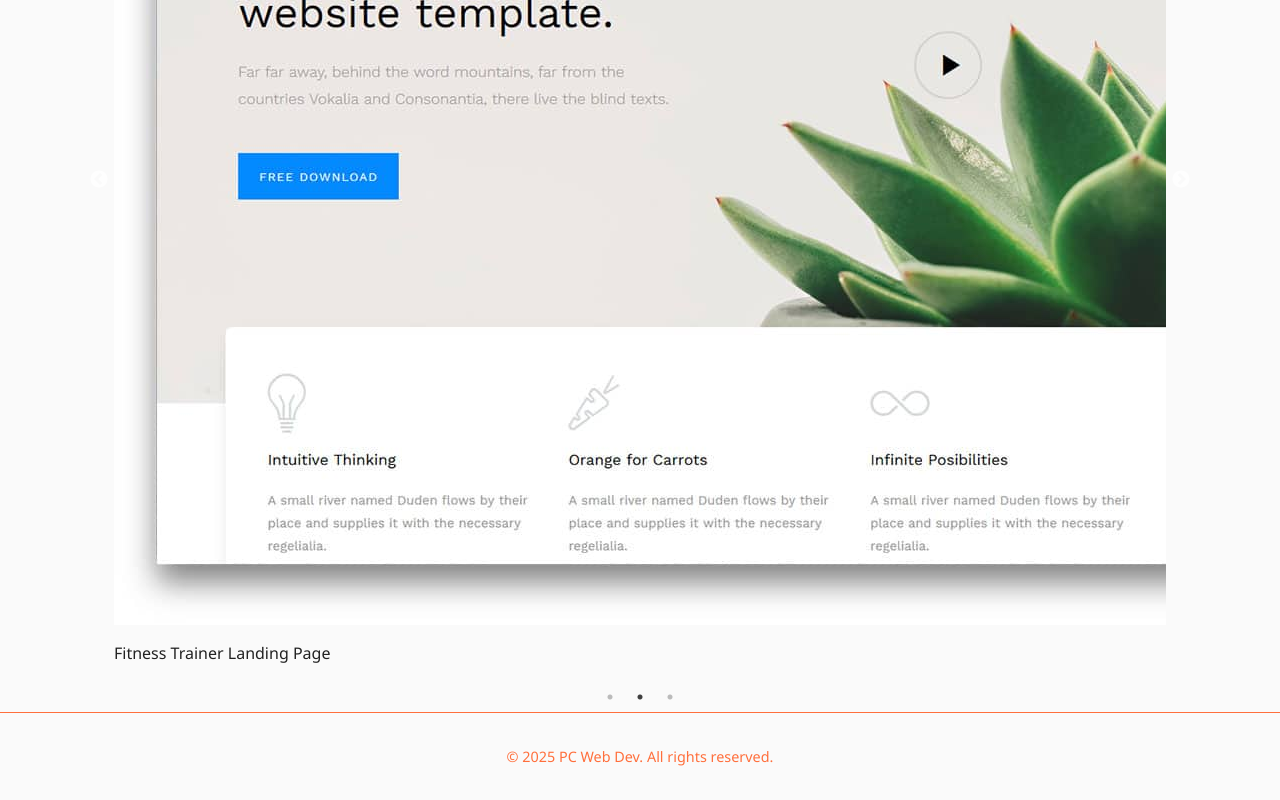
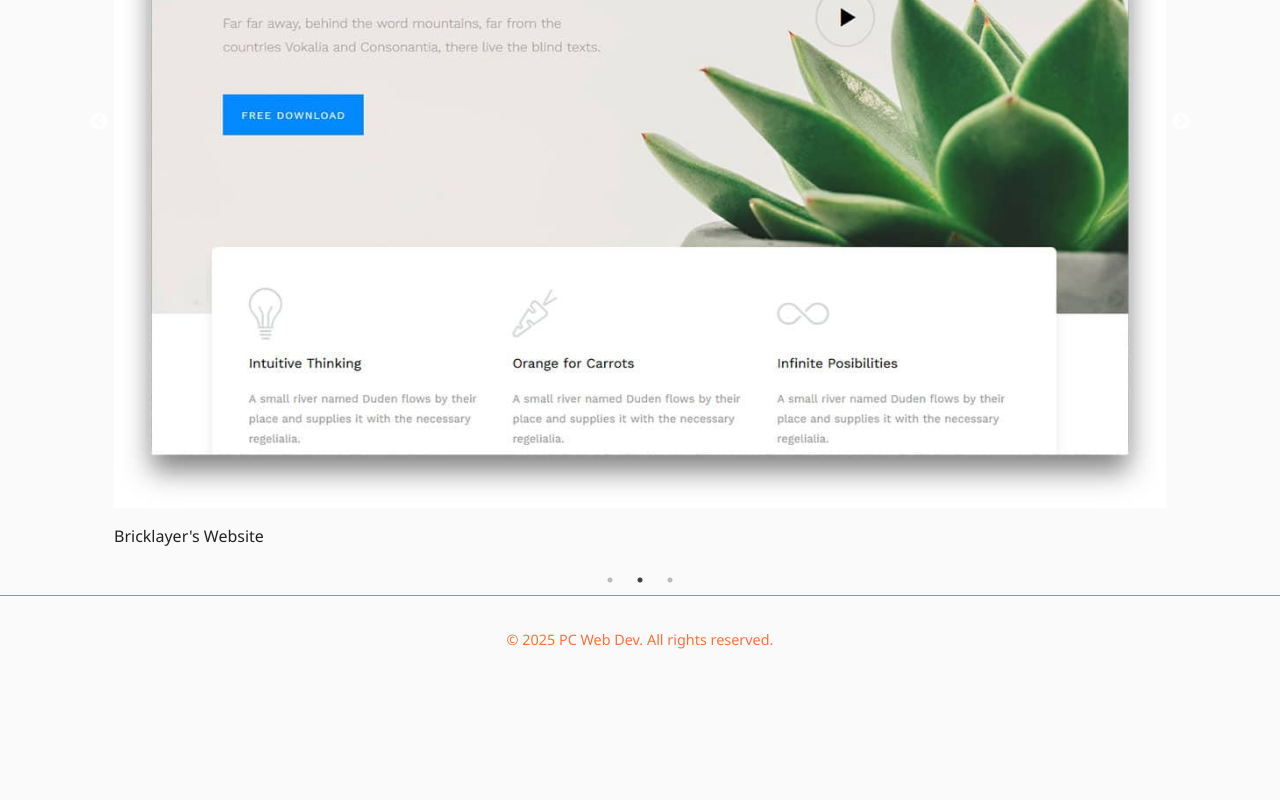
Before and after one commit to PCWebDev27/pc-web-dev-site, a plain HTML site: page portfolio.html in a window 1280 px wide. Shown: the part 579-1379 px from the top of the page. After the commit the page ends 1263 px from the top, so only its background shows below. Drawn offline with nearby package versions, Linux system fonts and the light colour scheme.

Commit message:
Update portfolio.html

```diff
--- a/portfolio.html
+++ b/portfolio.html
@@ -35,18 +35,18 @@
     <section class="portfolio-section container">
       <h2 class="section-title fade-in delay-1">Our Work</h2>
 
-      <div class="portfolio-slider fade-in delay-2">
+       <div class="portfolio-slider fade-in delay-2">
         <div class="portfolio-slide">
-          <img src="images/portfolio1.jpg" alt="Local Bakery Website" />
-          <p>Local Bakery Website</p>
+          <img src="images/portfolio1.jpg" alt="Bricklayer's Website" style="max-width: 100%; height: auto;"/>
+          <p>Bricklayer's Website</p>
         </div>
         <div class="portfolio-slide">
-          <img src="images/portfolio2.jpg" alt="Fitness Trainer Landing Page" />
-          <p>Fitness Trainer Landing Page</p>
+          <img src="images/portfolio2.jpg" alt="Bricklayer's Website" style="max-width: 100%; height: auto;/">
+          <p>Bricklayer's Website</p>
         </div>
         <div class="portfolio-slide">
-          <img src="images/portfolio3.jpg" alt="Construction Business Site" />
-          <p>Construction Business Site</p>
+          <img src="images/portfolio3.jpg" alt="Bricklayer's Website" style="max-width: 100%; height: auto;" />
+          <p>Bricklayer's Website</p>
         </div>
       </div>
     </section>
```
